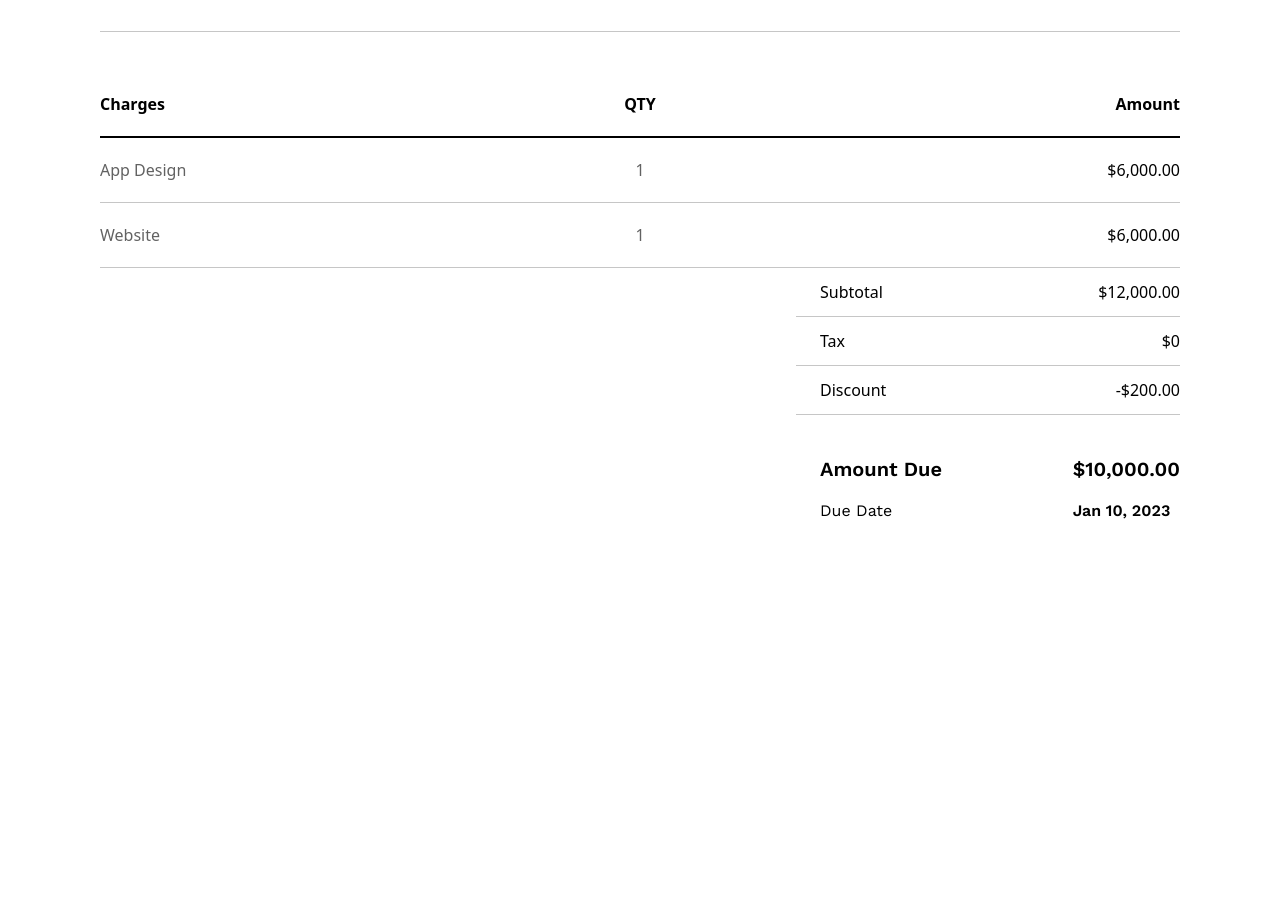
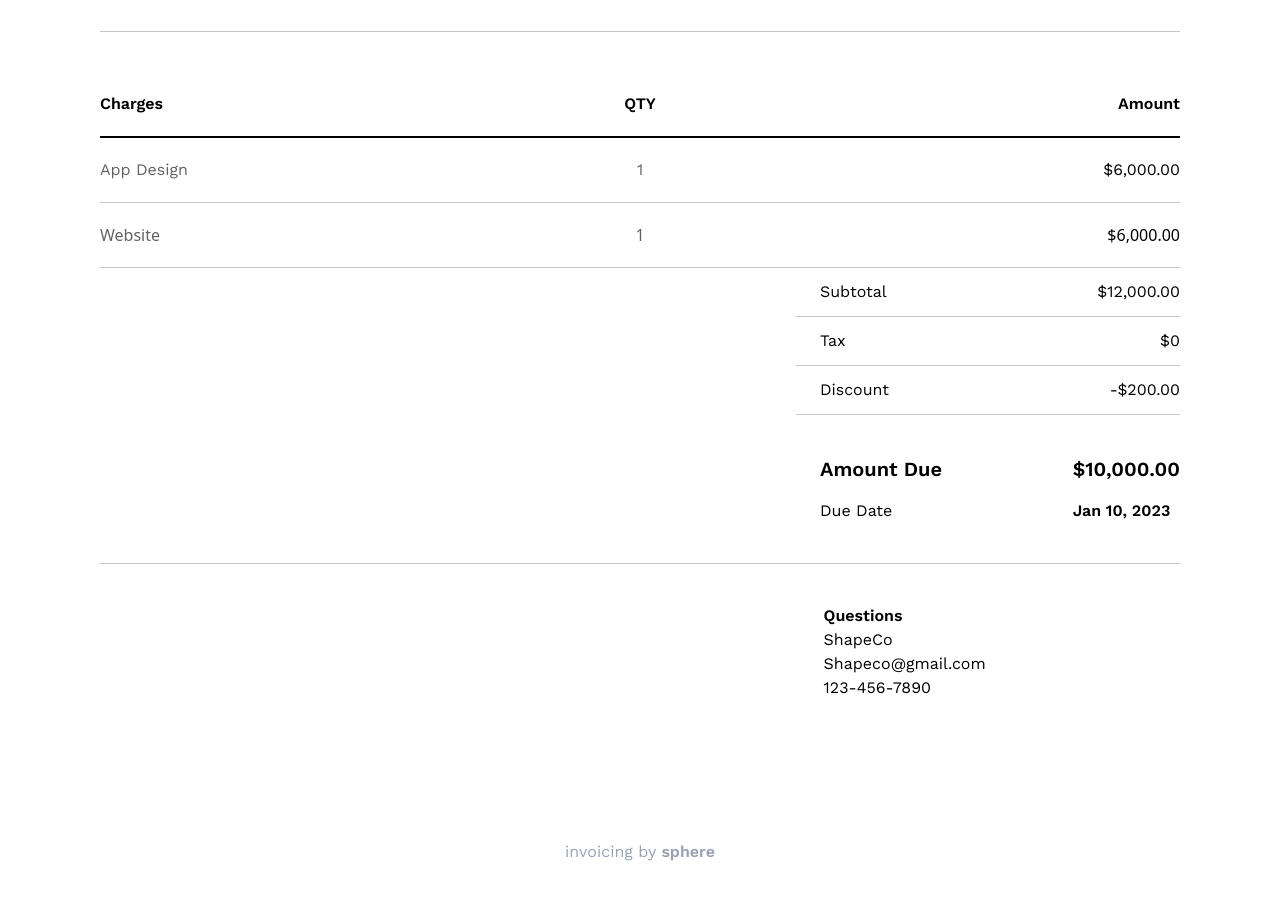
Before and after one commit to KhalilJouaneh/payment-dashboard, a Next.js app: page / in a window 1280 px wide. Shown: the part 440-1340 px from the top of the page. Before the commit the page ends 1003 px from the top, so only its background shows below. Built offline with nearby package versions, Linux system fonts and the light colour scheme.

Commit message:
finished frontend, added footer questions

```diff
--- a/components/invoice.tsx
+++ b/components/invoice.tsx
@@ -50,7 +50,7 @@ const Invoice = () => {
         </div>
       </div>
       <div className="h-[1px] bg-[#C6C6C6] mx-[100px]"></div>
-      <div className="flex justify-between px-[100px] py-5 mt-10">
+      <div className="flex justify-between px-[100px] py-5 mt-10 worksans-font">
         <h1 className="font-semibold w-32">Charges</h1>
         <h1 className="font-semibold w-32 text-center">QTY</h1>
         <h1 className="font-semibold w-32 text-right">Amount</h1>
@@ -58,12 +58,12 @@ const Invoice = () => {
       <div className="h-[2px] bg-[#000] mx-[100px]"></div>
 
       {/* Details */}
-      <div className="flex justify-between px-[100px] py-5 font-normal">
+      <div className="flex justify-between px-[100px] py-5 font-normal worksans-font">
         <h2 className="w-32 text-[#626262]">App Design</h2>
         <h2 className="w-32 text-center text-[#626262]">1</h2>
         <h2 className="w-32 text-right">$6,000.00</h2>
       </div>
-      <div className="h-[1px] bg-[#C6C6C6] mx-[100px] font-normal"></div>
+      <div className="h-[1px] bg-[#C6C6C6] mx-[100px] font-normal worksans-font"></div>
       <div className="flex justify-between px-[100px] py-5">
         <h2 className="w-32 text-[#626262]">Website</h2>
         <h2 className="w-32 text-[#626262] text-center">1</h2>
@@ -72,19 +72,19 @@ const Invoice = () => {
       <div className="h-[1px] bg-[#C6C6C6] mx-[100px]"></div>
 
       {/* Subtotal, Tax, and Discount */}
-      <div className="flex justify-end px-[100px] py-3">
+      <div className="flex justify-end px-[100px] py-3 worksans-font">
         <h2 className="w-1/6">Subtotal</h2>
         <h2 className="w-1/6 text-right">$12,000.00</h2>
       </div>
       <div className="h-[1px] bg-[#C6C6C6] mx-[100px] w-[30%] ml-auto"></div>
 
-      <div className="flex justify-end px-[100px] py-3">
+      <div className="flex justify-end px-[100px] py-3 worksans-font">
         <h2 className="w-1/6">Tax</h2>
         <h2 className="w-1/6 text-right">$0</h2>
       </div>
-      <div className="h-[1px] bg-[#C6C6C6] mx-[100px] w-[30%] ml-auto"></div>
+      <div className="h-[1px] bg-[#C6C6C6] mx-[100px] w-[30%] ml-auto "></div>
 
-      <div className="flex justify-end px-[100px] py-3">
+      <div className="flex justify-end px-[100px] py-3 worksans-font">
         <h2 className="w-1/6">Discount</h2>
         <h2 className="w-1/6 text-right">-$200.00</h2>
       </div>
@@ -93,7 +93,6 @@ const Invoice = () => {
       {/* payment info */}
       <div className="flex justify-end px-[100px]">
         <div className="grid grid-cols-2 ml-auto py-10 w-1/3">
-
           <div className="flex flex-col worksans-font text-base font-normal gap-y-4 ">
             <h2 className="font-semibold text-xl text-[#000]">Amount Due</h2>
             <h2 className="font-normal">Due Date</h2>
@@ -102,9 +101,25 @@ const Invoice = () => {
             <h2 className="font-semibold text-xl">$10,000.00</h2>
             <h2 className="font-semibold">Jan 10, 2023</h2>
           </div>
-
         </div>
       </div>
+
+      <div className="h-[1px] bg-[#C6C6C6] mx-[100px]"></div>
+
+      {/* questions */}
+      <div className="flex flex-col px-[100px] worksans-font py-10">
+        <div className="ml-auto w-[33%]">
+          <h1 className="font-semibold">Questions</h1>
+          <h2>ShapeCo</h2>
+          <h2>Shapeco@gmail.com</h2>
+          <h2>123-456-7890</h2>
+        </div>
+      </div>
+
+      {/* footer */}
+      <h1 className="text-center text-[#98A2B3] font-normal worksans-font mb-10 mt-[100px]">
+        invoicing by <span className="font-semibold">sphere</span>{" "}
+      </h1>
     </>
   );
 };
```
